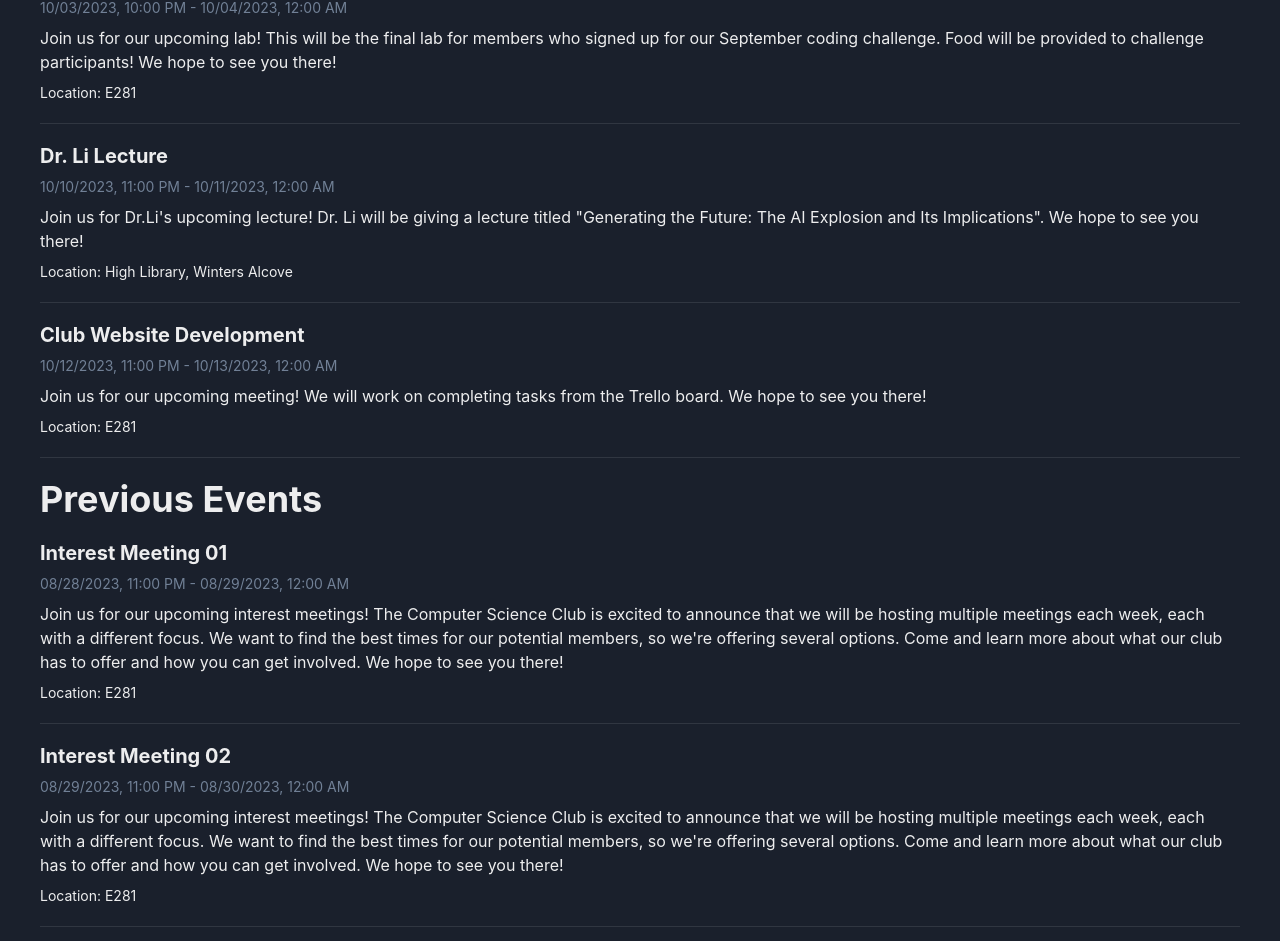
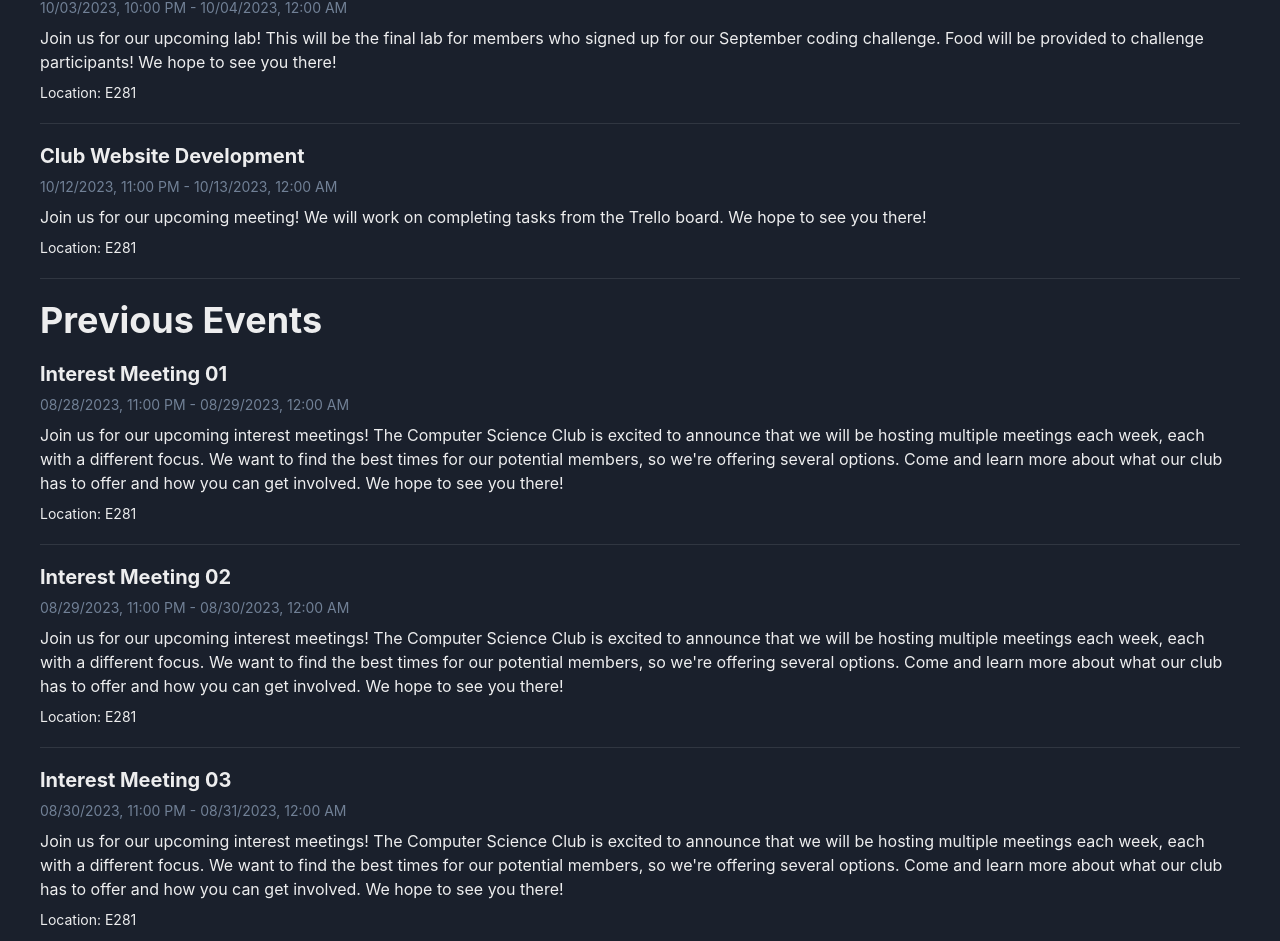
Before and after one commit to Etown-Computer-Science-Club/csclub_website, a React (Vite) app in the folder client/: page / in a window 1280 px wide. Shown: the part 1693-2634 px from the top of the page. Built offline with nearby package versions, Linux system fonts and the light colour scheme; the HTML template or start-up script is replaced by a standard one.

Commit message:
added york hackathon+removed Li lecture

```diff
--- a/client/src/pages/Events.jsx
+++ b/client/src/pages/Events.jsx
@@ -110,18 +110,19 @@ const events = [
     location: 'E281',
   },
   {
-    name: 'Dr. Li Lecture',
-    description: 'Join us for Dr.Li\'s upcoming lecture! Dr. Li will be giving a lecture titled \"Generating the Future: The AI Explosion and Its Implications\". We hope to see you there!',
-    startDate: date('2023-10-10 19:00'),
-    endDate: date('2023-10-10 20:00'),
-    location: 'High Library, Winters Alcove',
-  },
-  {
     name: 'Club Website Development',
     description: 'Join us for our upcoming meeting! We will work on completing tasks from the Trello board. We hope to see you there!',
     startDate: date('2023-10-12 19:00'),
     endDate: date('2023-10-12 20:00'),
     location: 'E281',
+  },
+  {
+    name: 'YCP Hacks',
+    description: 'Join us for an upcoming hackathon! York College is hosting a hackathon that will take place November 3-5. Contact our club president, Ethan Lajeunesse for more details. We hope to see you there!',
+    startDate: date('2023-11-3 17:00'),
+    endDate: date('2023-11-5 12:00'),
+    location: 'York College Willman Business Center',
+    link: 'https://ycphacks.io/',
   },
 ].sort((a, b) => a.startDate - b.startDate);
 
```
